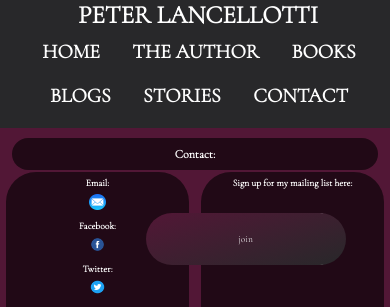
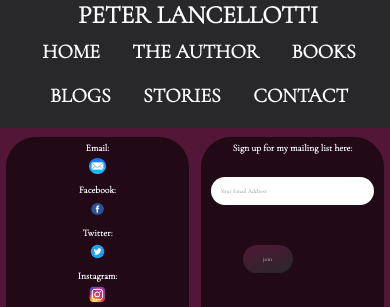
Before and after one commit to Neon-Smoke/plancellotti, a PHP site: page /contact.html in a window 390 px wide. Shown: the top 307 px of the page. Run offline with PHP 8.4, Linux system fonts and the light colour scheme.

Commit message:
changed contact page and about page layout

```diff
--- a/contact.html
+++ b/contact.html
@@ -25,10 +25,6 @@
 	</nav>
 
 	<main>
-
-		<div class="about">
-			<h2>Contact:</h2>
-		</div>
 
 			<div class="contact">
 				<contact>
--- a/css/style.css
+++ b/css/style.css
@@ -245,6 +245,23 @@ footer{
       margin-left: 1rem;
     }
 
+
+    .search input{
+        border-radius: 3rem;
+        padding: 2rem;
+    }
+
+    .search-bar{
+      width: calc(100% - 10rem);
+      font-size: 0.5em;
+    }
+
+    .search-btn{
+      width: 10rem;
+      margin-left: -5rem;
+      font-size: 0.5em;
+    }
+
 }
 
 @media only screen and (max-width: 550px){
@@ -267,6 +284,29 @@ footer{
   .about{
     font-size: 0.8em;
   }
+
+  .search input{
+    border: none;
+    border-radius: 2rem;
+    padding: 1rem;
+    outline: none;
+    margin-bottom: 4rem;
+    }
+
+    .search-bar{
+      width: calc(100% - 2rem);
+      font-size: 0.6em;
+    }
+
+    .search-btn{
+      width: 5rem;
+      background-image: linear-gradient(163deg, #521736, #28282A);
+      color: white;
+      cursor: pointer;
+      margin-left: -5rem;
+      font-size: 0.6em;
+    }
+
 }
 
 
```
